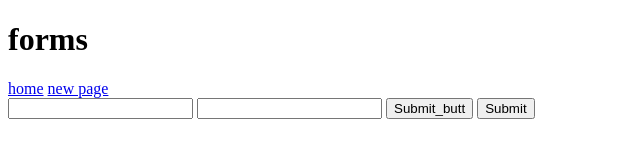
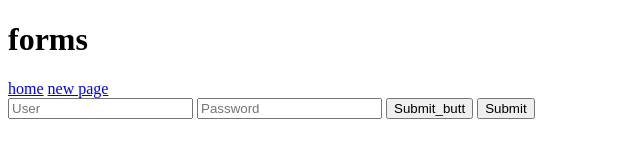
Before and after one commit to snowminer/web_new, a website: page register.html in a window 1280 px wide. Shown: the full height of the page, 0-640 px from the left. Drawn offline with Linux system fonts and the light colour scheme.

Commit message:
pllacehold

```diff
--- a/register.html
+++ b/register.html
@@ -12,8 +12,8 @@
     <a href="newpage.html">new page</a>
     <br />
 
-    <input type="text" />
-    <input type="password" name="" id="" />
+    <input type="text" placeholder="User" />
+    <input type="password" placeholder="Password" name="" id="" />
     <button>Submit_butt</button>
     <input type="submit" />
   </body>
```
